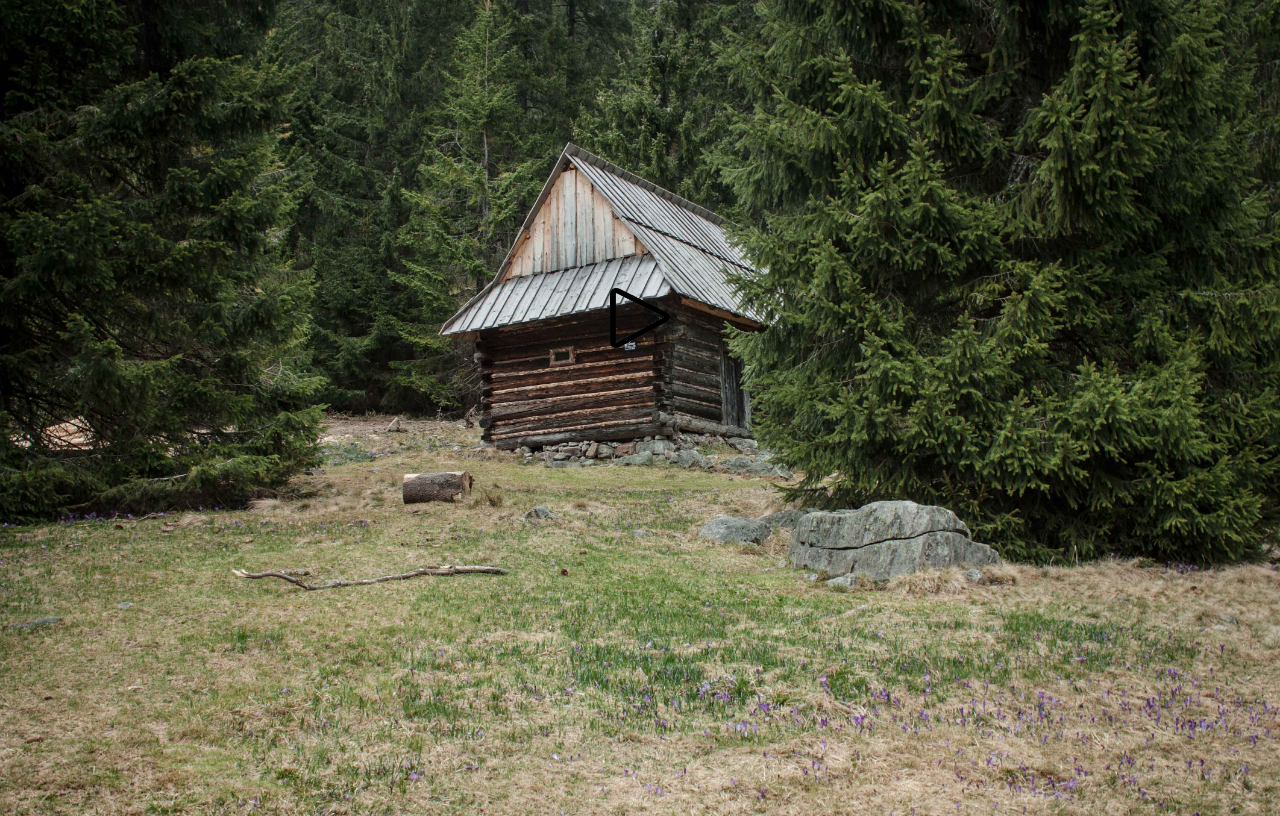
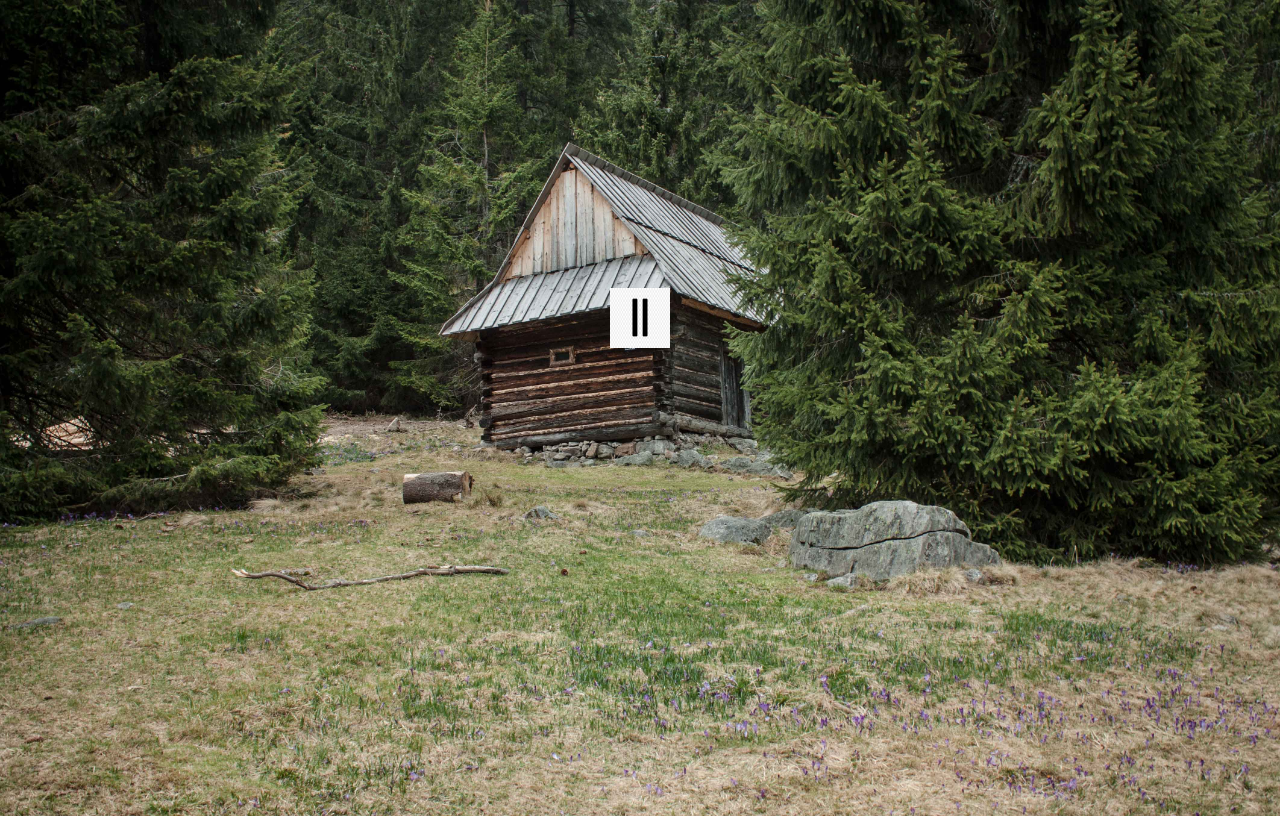
Before and after one commit to PawelJozwiak1986/Ambient-Sound-Site, a website: page index.html in a window 1280 px wide. Both pictures are taken after a click on the picture 640 px from the left and 318 px from the top of the page. Drawn offline with Linux system fonts and the light colour scheme.

Commit message:
play & pause button works

```diff
--- a/js/index.js
+++ b/js/index.js
@@ -1,8 +1,14 @@
 const playButton = document.querySelector('.play-pause__btn');
 const audio = new Audio('./assets/audio.mp3');
 
+
 let playAudio = () => {
 
-
-  audio.play()
+  if (audio.paused){
+    playButton.src ='./assets/pause-button.jpg';
+    audio.play()
+  } else {
+    playButton.src ='./assets/play-button.png';
+    audio.pause();
+  }
 };
--- a/sass/desktop.scss
+++ b/sass/desktop.scss
@@ -24,3 +24,9 @@ body{
   height: 60px;
   width: 60px;
 }
+.pause__btn{
+  margin-top: 80px;
+  height: 60px;
+  width: 60px;
+  background-color: red;
+}
```
Also changed, not shown: assets/pause-button.jpg (renamed from assets/pause-buttton.jpg), css/desktop.css.
